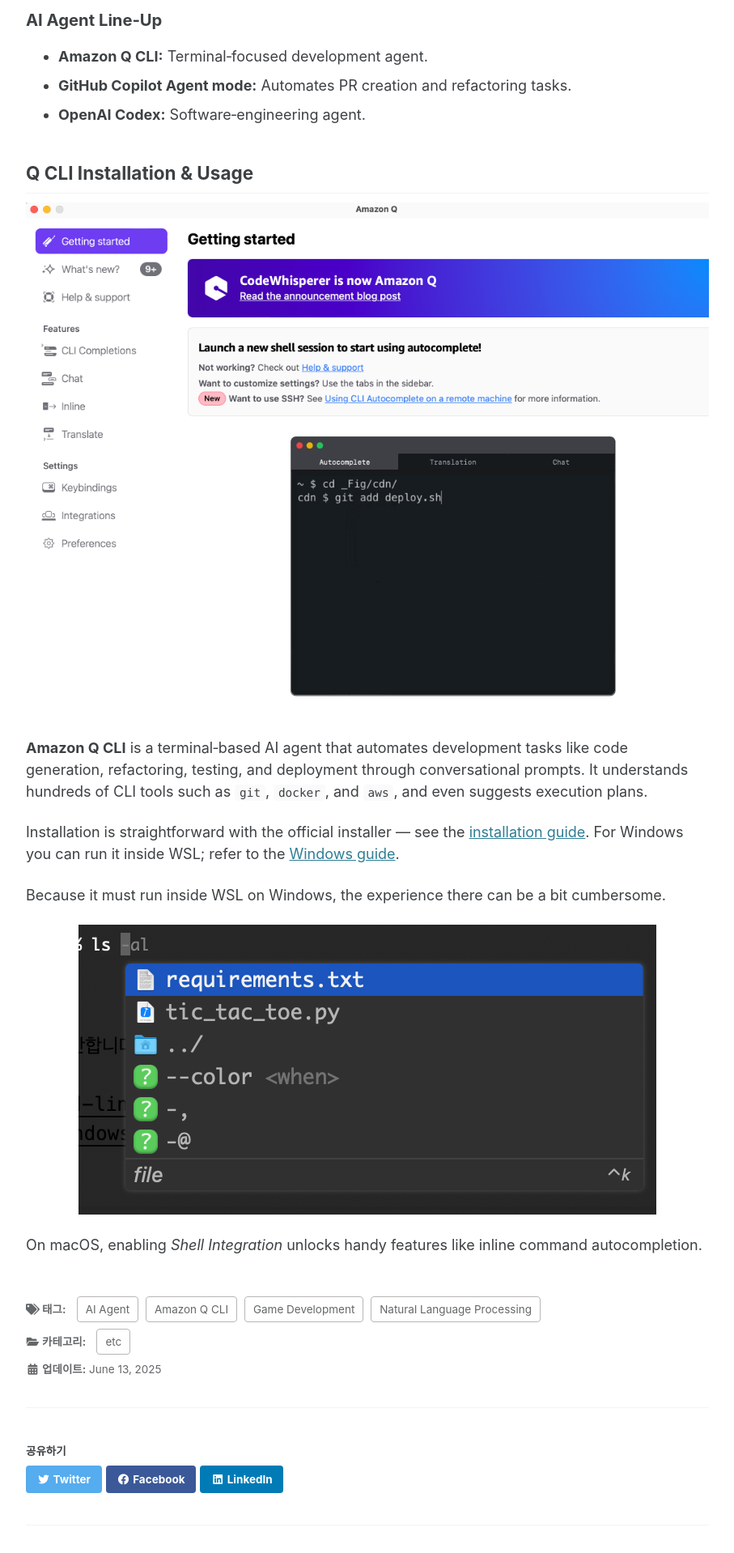
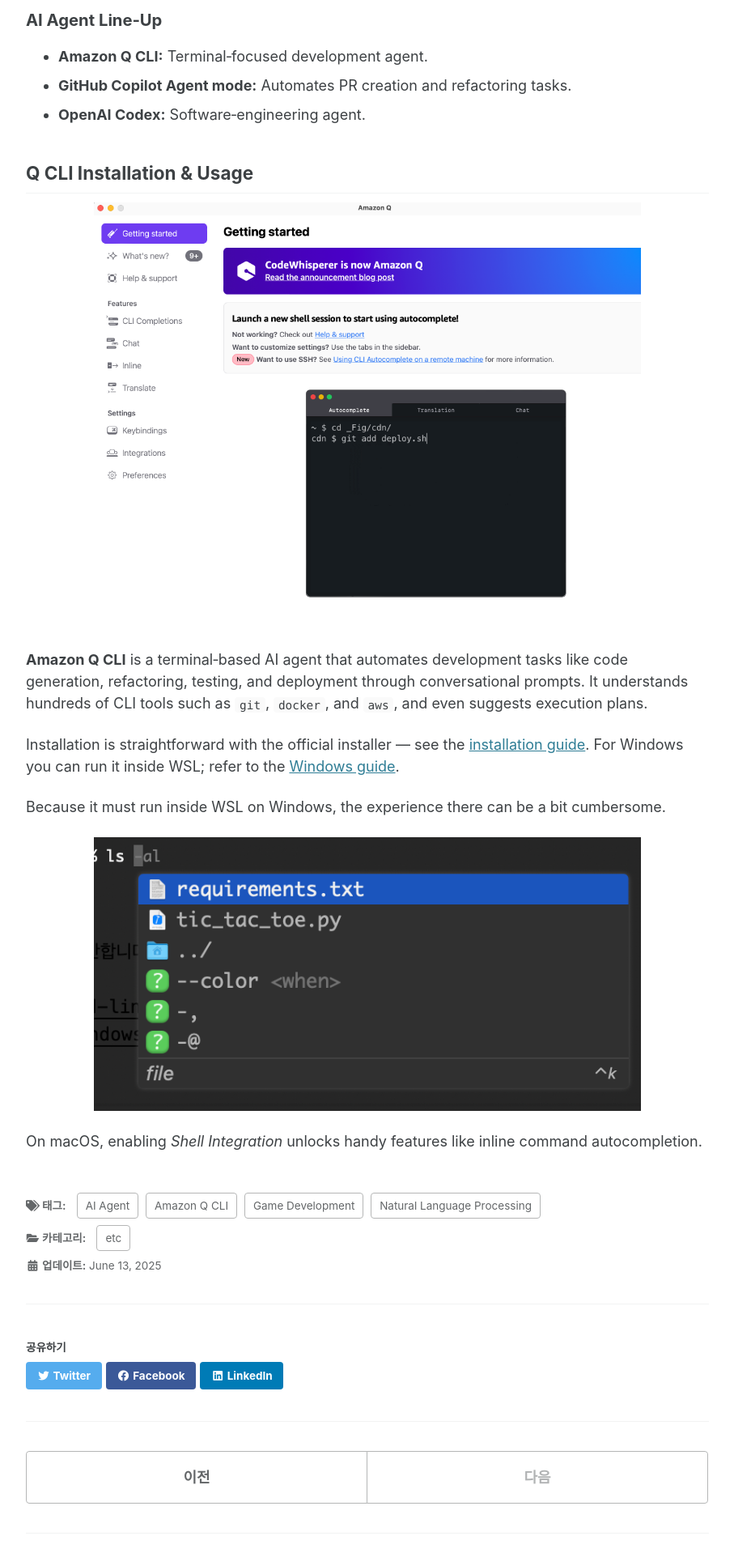
Before and after one commit to shblue21/shblue21.github.io, a Jekyll site: the page built from _posts/etc/2025-06-13-Building a Pygame Tic-Tac-Toe with Amazon Q CLI: Mastering AI Agents - Part 1.md, in a window 1280 px wide. Shown: the part 1842-3760 px from the top of the page at 81% size, without its empty margins (186-1093 px from the left). Built offline with Jekyll 4.4.1, drawn with Linux system fonts in a browser that asks for light colours; cached includes are drawn as plain includes; comment, search, counter and statistics services are not loaded.

Commit message:
이미지 크기 조정 속성 추가

```diff
--- a/_posts/etc/2025-06-13-Building a Pygame Tic-Tac-Toe with Amazon Q CLI: Mastering AI Agents - Part 1.md
+++ b/_posts/etc/2025-06-13-Building a Pygame Tic-Tac-Toe with Amazon Q CLI: Mastering AI Agents - Part 1.md
@@ -73,13 +73,14 @@
 
 ## Q CLI Installation & Usage
 
-![Amazon Q CLI](../../img/250613_qcli_1.png){: .align-center}
+![Amazon Q CLI](../../img/250613_qcli_1.png){: .align-center}{: width="80%" height="80%"}
+
 **Amazon Q CLI** is a terminal‑based AI agent that automates development tasks like code generation, refactoring, testing, and deployment through conversational prompts. It understands hundreds of CLI tools such as `git`, `docker`, and `aws`, and even suggests execution plans.
 
 Installation is straightforward with the official installer — see the [installation guide](https://docs.aws.amazon.com/amazonq/latest/qdeveloper-ug/command-line-installing.html). For Windows you can run it inside WSL; refer to the [Windows guide](https://dev.to/aws/the-essential-guide-to-installing-amazon-q-developer-cli-on-windows-lmh).
 
 Because it must run inside WSL on Windows, the experience there can be a bit cumbersome.
 
-![Autocomplete inside the terminal](../../img/250613_qcli_2.png){: .align-center}
+![Autocomplete inside the terminal](../../img/250613_qcli_2.png){: .align-center}{: width="80%" height="80%"}
 
 On macOS, enabling *Shell Integration* unlocks handy features like inline command autocompletion.
```
Also changed, not shown: _posts/etc/2025-06-13-Amazon Q CLI로 파이썬 게임 개발하기: AI 에이전트 완전 정복 가이드 - 1편.md (+2 -2 lines).
